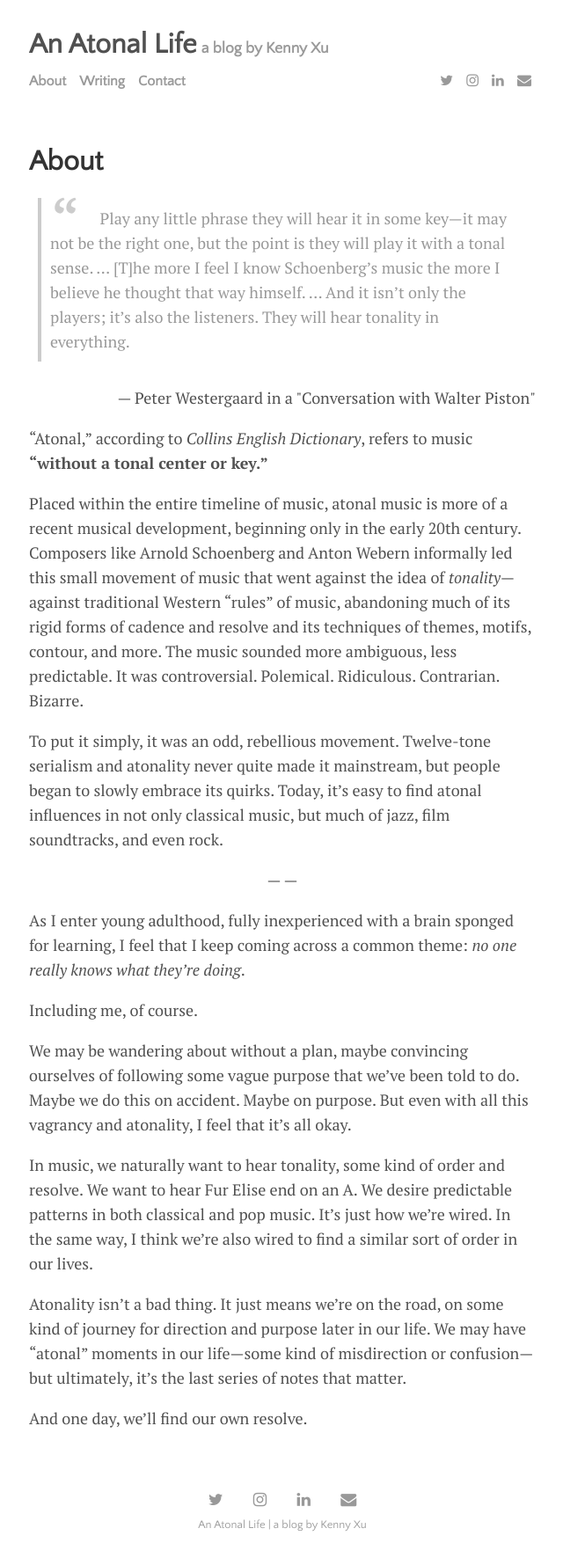
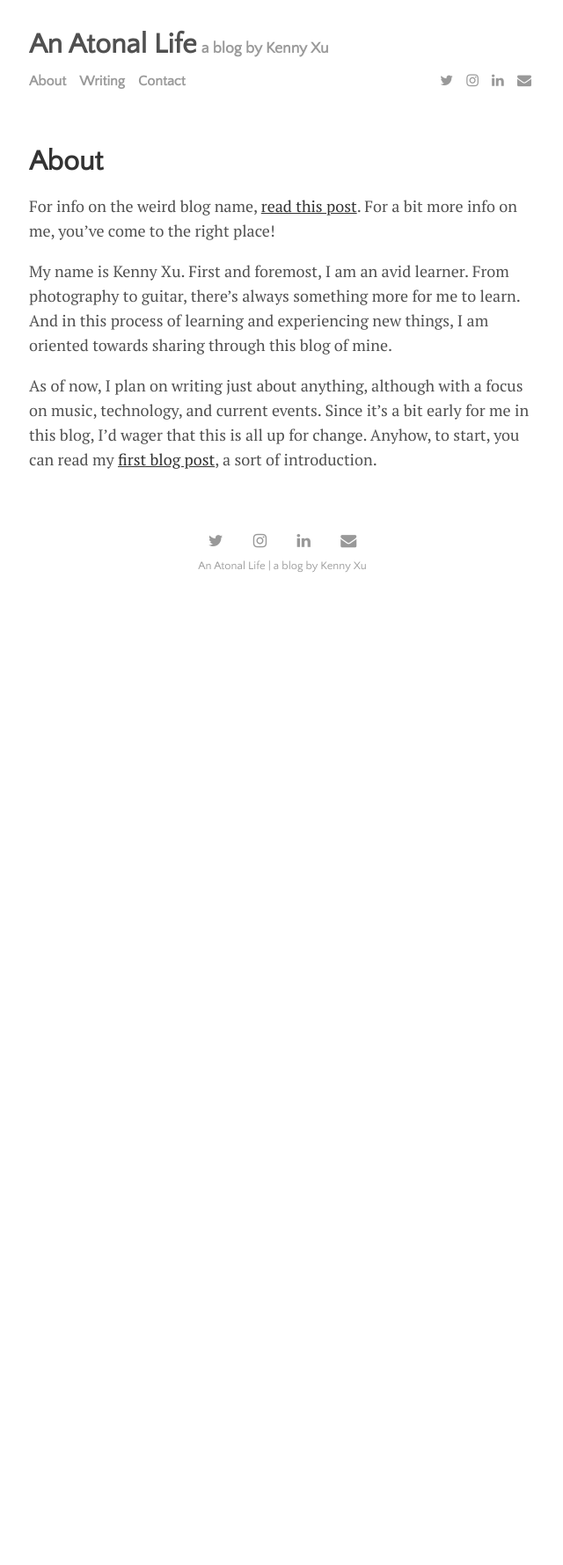
Before and after one commit to kennythexu/kennythexu, a Jekyll site: the page built from menu/about.md, in a window 1280 px wide. Shown: the whole page at 88% size, without its empty margins (319-959 px from the left). Built offline with Jekyll 4.4.1, drawn with Linux system fonts in a browser that asks for light colours; nearby versions of some CDN libraries; after the commit the page ends 900 px from its top, so only the background shows below that.

```diff
--- a/menu/about.md
+++ b/menu/about.md
@@ -2,27 +2,8 @@
 layout: page
 title: About
 ---
->Play any little phrase they will hear it in some key—it may not be the right one, but the point is they will play it with a tonal sense. ... [T]he more I feel I know Schoenberg's music the more I believe he thought that way himself. ... And it isn't only the players; it's also the listeners. They will hear tonality in everything.
+For info on the weird blog name, [read this post](../journal/On-the-Title-of-This-Blog.html). For a bit more info on me, you've come to the right place!
 
-<p align="right">— Peter Westergaard in a "Conversation with Walter Piston"
-</p>
+My name is Kenny Xu. First and foremost, I am an avid learner. From photography to guitar, there's always something more for me to learn. And in this process of learning and experiencing new things, I am oriented towards sharing through this blog of mine.
 
-"Atonal," according to _Collins English Dictionary_, refers to music __"without a tonal center or key."__
-
-Placed within the entire timeline of music, atonal music is more of a recent musical development, beginning only in the early 20th century. Composers like Arnold Schoenberg and Anton Webern informally led this small movement of music that went against the idea of _tonality_—against traditional Western "rules" of music, abandoning much of its rigid forms of cadence and resolve and its techniques of themes, motifs, contour, and more. The music sounded more ambiguous, less predictable. It was controversial. Polemical. Ridiculous. Contrarian. Bizarre.
-
-To put it simply, it was an odd, rebellious movement. Twelve-tone serialism and atonality never quite made it mainstream, but people began to slowly embrace its quirks. Today, it's easy to find atonal influences in not only classical music, but much of jazz, film soundtracks, and even rock.
-
-<p align="center">— —</p>
-
-As I enter young adulthood, fully inexperienced with a brain sponged for learning, I feel that I keep coming across a common theme: _no one really knows what they're doing_.
-
-Including me, of course.
-
-We may be wandering about without a plan, maybe convincing ourselves of following some vague purpose that we've been told to do. Maybe we do this on accident. Maybe on purpose. But even with all this vagrancy and atonality, I feel that it's all okay.
-
-In music, we naturally want to hear tonality, some kind of order and resolve. We want to hear Fur Elise end on an A. We desire predictable patterns in both classical and pop music. It's just how we're wired. In the same way, I think we're also wired to find a similar sort of order in our lives.
-
-Atonality isn't a bad thing. It just means we're on the road, on some kind of journey for direction and purpose later in our life. We may have "atonal" moments in our life—some kind of misdirection or confusion—but ultimately, it's the last series of notes that matter.
-
-And one day, we'll find our own resolve.
+As of now, I plan on writing just about anything, although with a focus on music, technology, and current events. Since it's a bit early for me in this blog, I'd wager that this is all up for change. Anyhow, to start, you can read my [first blog post](../journal/Subways-and-Strangers-an-Introduction.html), a sort of introduction.
```
Also changed, not shown: _posts/2017-06-07-Subways-and-Strangers-an-Introduction.md (+4 -4 lines), _posts/2017-06-20-On-the-Title-of-This-Blog.md (added, +36 -0 lines), images/Balloons-teaser.jpg (added), images/Balloons.jpg (added).
